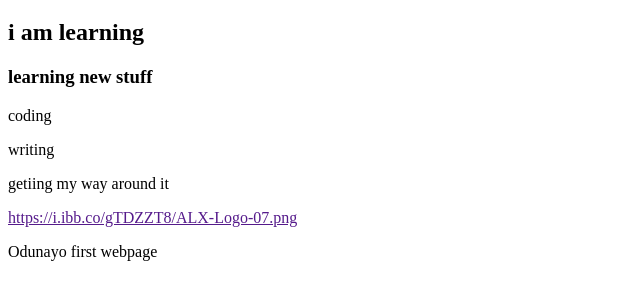
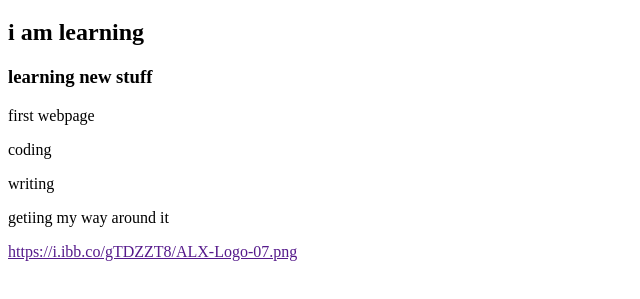
Before and after one commit to moon01hub/My_First_Portfolio, a plain HTML site: page html_basic/base_index.html in a window 1280 px wide. Shown: the part 61-360 px from the top of the page, without its empty margins (0-640 px from the left). Drawn offline with Linux system fonts and the light colour scheme.

Commit message:
added paragraph and heading

```diff
--- a/html_basic/base_index.html
+++ b/html_basic/base_index.html
@@ -9,10 +9,10 @@
     <h1>good</h1>
     <h2>i am learning</h2>
     <h3>learning new stuff</h3>
+    <p>first webpage</p>
     <p>coding</p>
     <p>writing</p>
     <p>getiing my way around it</p>
     <a href="">https://i.ibb.co/gTDZZT8/ALX-Logo-07.png</a>
-  <p>Odunayo first webpage</p>
 </body>
 </html>
```
